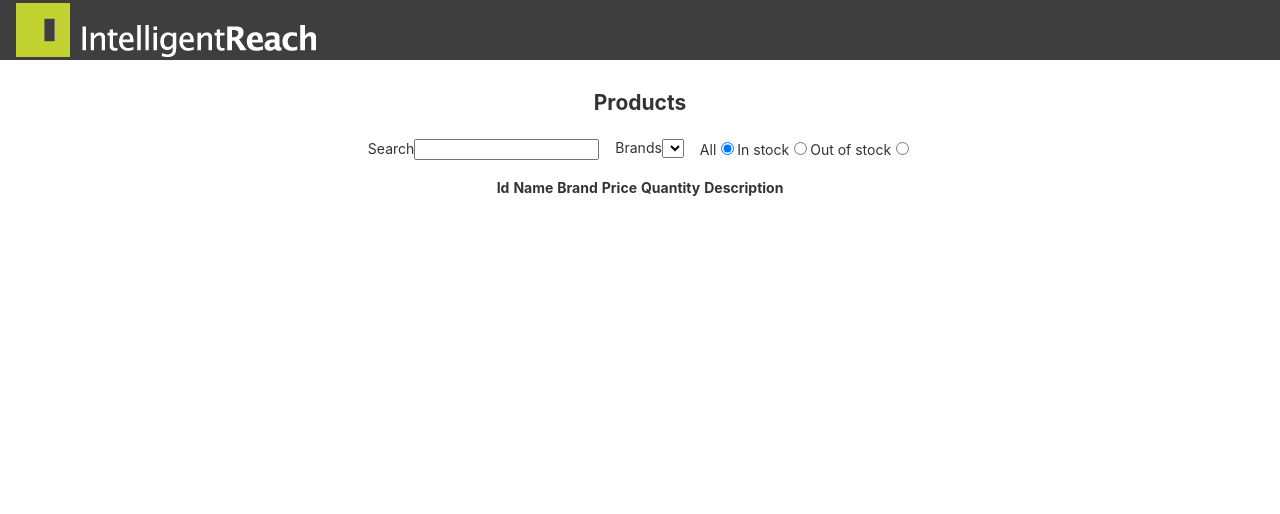
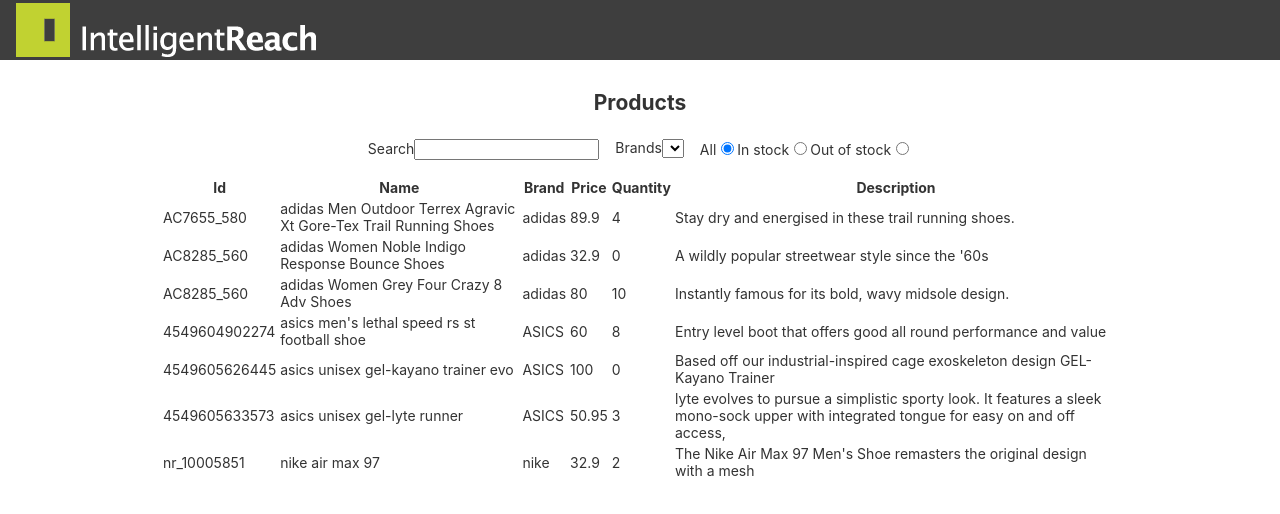
Before and after one commit to wilsonwan/angular-data-project, an Angular app: page / in a window 1280 px wide. Shown: the top 514 px of the page. Built offline with nearby package versions, Linux system fonts and the light colour scheme.

Commit message:
populate grid on load

```diff
--- /dev/null
+++ b/src/app/interfaces/product.ts
@@ -0,0 +1,8 @@
+export interface IProduct {
+    id: string;
+    name: string;
+    price: string;
+    description: string;
+    brand: string;
+    quantity: number;
+  }
--- a/src/app/products/products-grid.component.html
+++ b/src/app/products/products-grid.component.html
@@ -21,7 +21,12 @@
       </th>
     </tr>
   </thead>
-  <tbody>
-
+  <tbody *ngFor="let product of products">
+    <td>{{product.id}}</td>
+    <td>{{product.name}}</td>
+    <td>{{product.brand}}</td>
+    <td>{{product.price}}</td>
+    <td>{{product.quantity}}</td>
+    <td>{{product.description}}</td>
   </tbody>
 </table>
--- a/src/app/products/products-grid.component.ts
+++ b/src/app/products/products-grid.component.ts
@@ -1,11 +1,20 @@
 import { Component } from "@angular/core";
+import { ProductsService } from "./products.service";
+import { IProduct } from "../interfaces/product";
 
 @Component({
   selector: "products-table",
   templateUrl: "products-grid.component.html",
   styleUrls: [],
-  providers: []
+  providers: [ProductsService]
 })
+
 export class ProductsGridComponent {
+  products: IProduct[];
 
+  constructor(private _service: ProductsService) { }
+
+  ngOnInit() {
+    this._service.getProducts().subscribe(products => this.products = products);
+  }
 }
--- a/src/app/products/products.module.ts
+++ b/src/app/products/products.module.ts
@@ -1,9 +1,11 @@
+import { CommonModule } from "@angular/common";
 import { NgModule } from "@angular/core";
 
 import { ProductsGridComponent } from "./products-grid.component";
 
 @NgModule({
   imports: [
+    CommonModule
   ],
   declarations: [
     ProductsGridComponent
```
